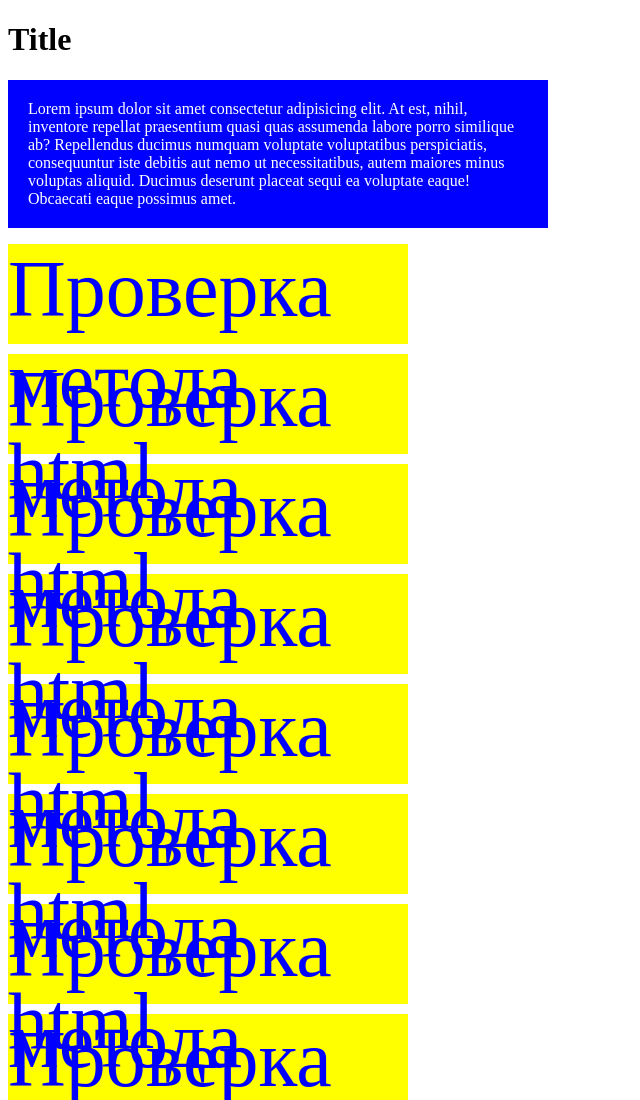
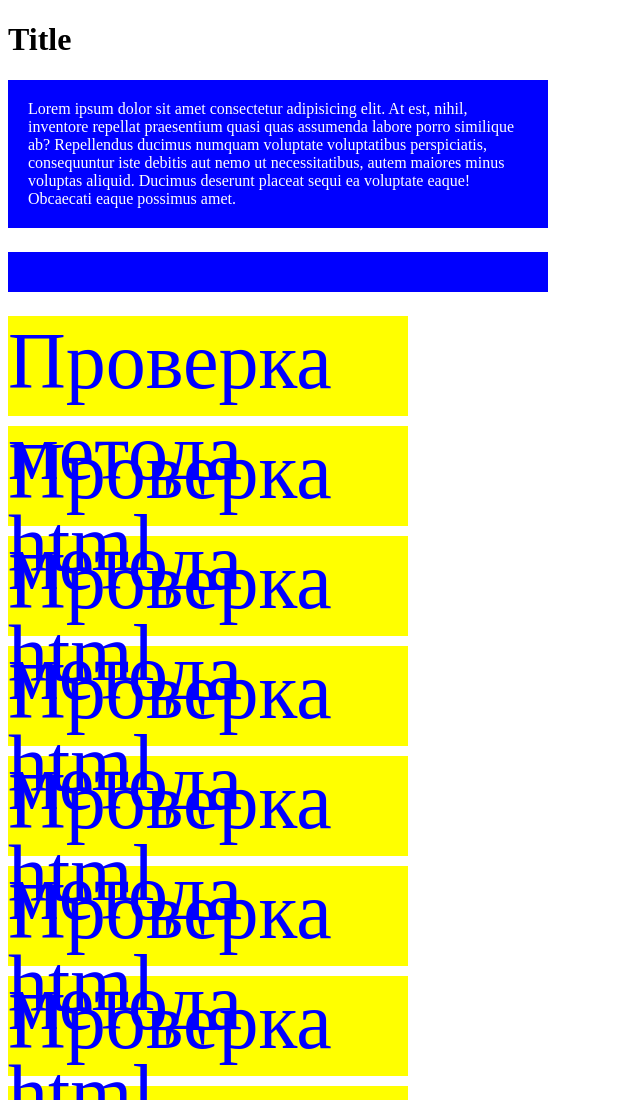
Before and after one commit to muslimax/homework2-jQuery, a plain HTML site: page index.html in a window 1280 px wide. Shown: the top 1100 px of the page, without its empty margins (0-640 px from the left). Drawn offline with Linux system fonts and the light colour scheme.

Commit message:
add children

```diff
--- a/index.html
+++ b/index.html
@@ -12,9 +12,9 @@
     <h1>Title</h1>
     <p>Lorem ipsum dolor sit amet consectetur adipisicing elit. At est, nihil, inventore repellat praesentium quasi quas assumenda labore porro similique ab? Repellendus ducimus numquam voluptate voluptatibus perspiciatis, consequuntur iste debitis aut nemo ut necessitatibus, autem maiores minus voluptas aliquid. Ducimus deserunt placeat sequi ea voluptate eaque! Obcaecati eaque possimus amet.
     </p>
-    <!-- <h2>
+    <h2>
         <p class="children"></p>
-    </h2> -->
+    </h2>
     <div></div>
     <div></div>
     <div></div>
--- a/js/myjquery.js
+++ b/js/myjquery.js
@@ -106,14 +106,14 @@ function jQ(params) {
     }
     this.contain = function (className) {
         if (typeof className == "string") {
-            for (let i = 0; i < this.element.length; i++) {
+
                 if (this.element[0].classList.contains(className)) {
                     return true
                     // console.log(true);
                 } else {
                     return false
                     //  console.log(false);
-                }
+
             }
         }
         return this
@@ -131,10 +131,10 @@ function jQ(params) {
 
         }
     }
-    this.children = function (className) {
+    this.childrenEl = function () {
         for (let i = 0; i < this.element.length; i++) {
-            return this.element[i].children()
-        //     console.log(this.element[i].children);
+            return this.element[i].children
+            // console.log(this.element[i].children);
         }
       }
 
--- a/js/script.js
+++ b/js/script.js
@@ -31,7 +31,7 @@ $("div").contain("active")
 $("div").hoverFun(function () {
 
 }).prevEl()
-// $("h2").children()
+$("h2").childrenEl()
 
 
 
```
